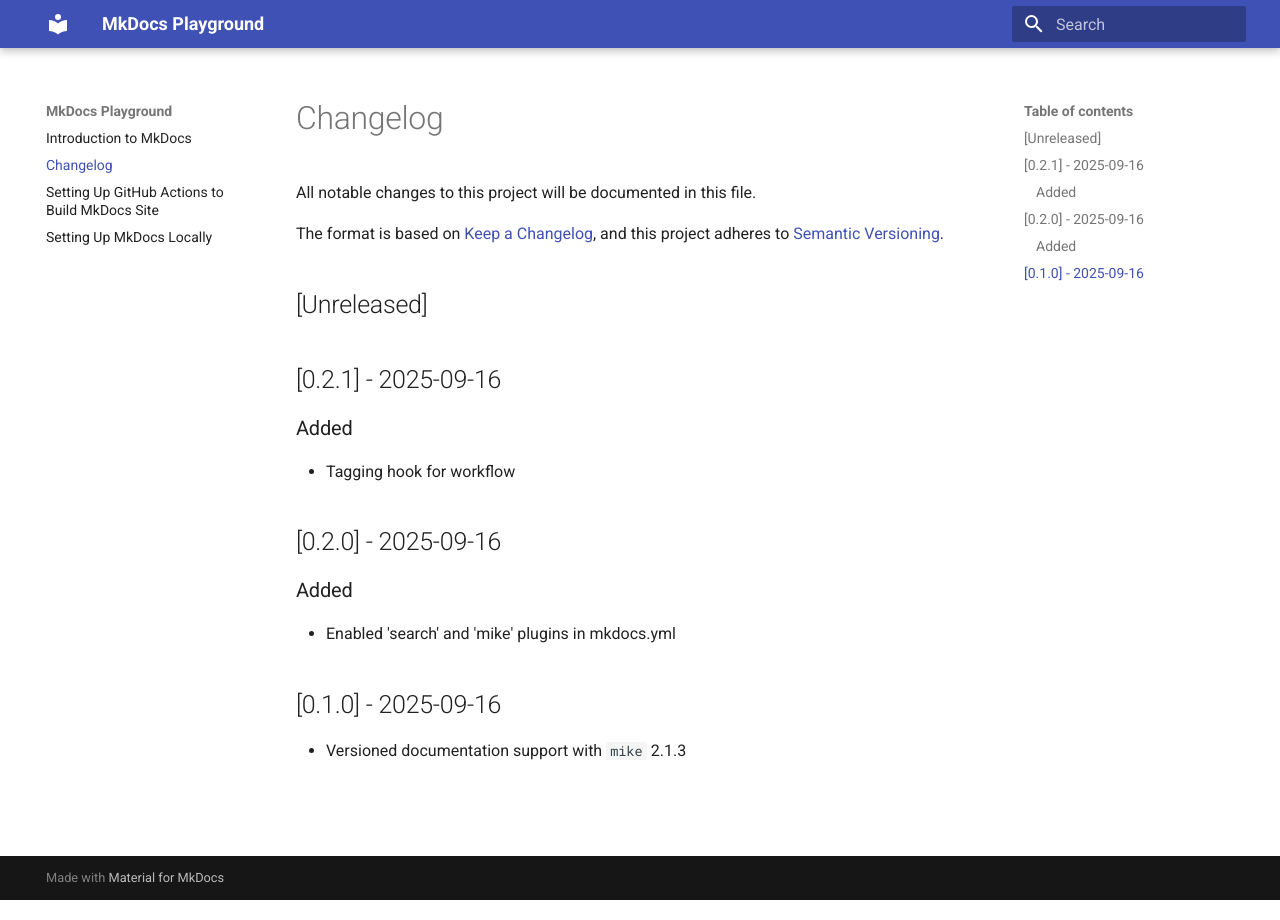
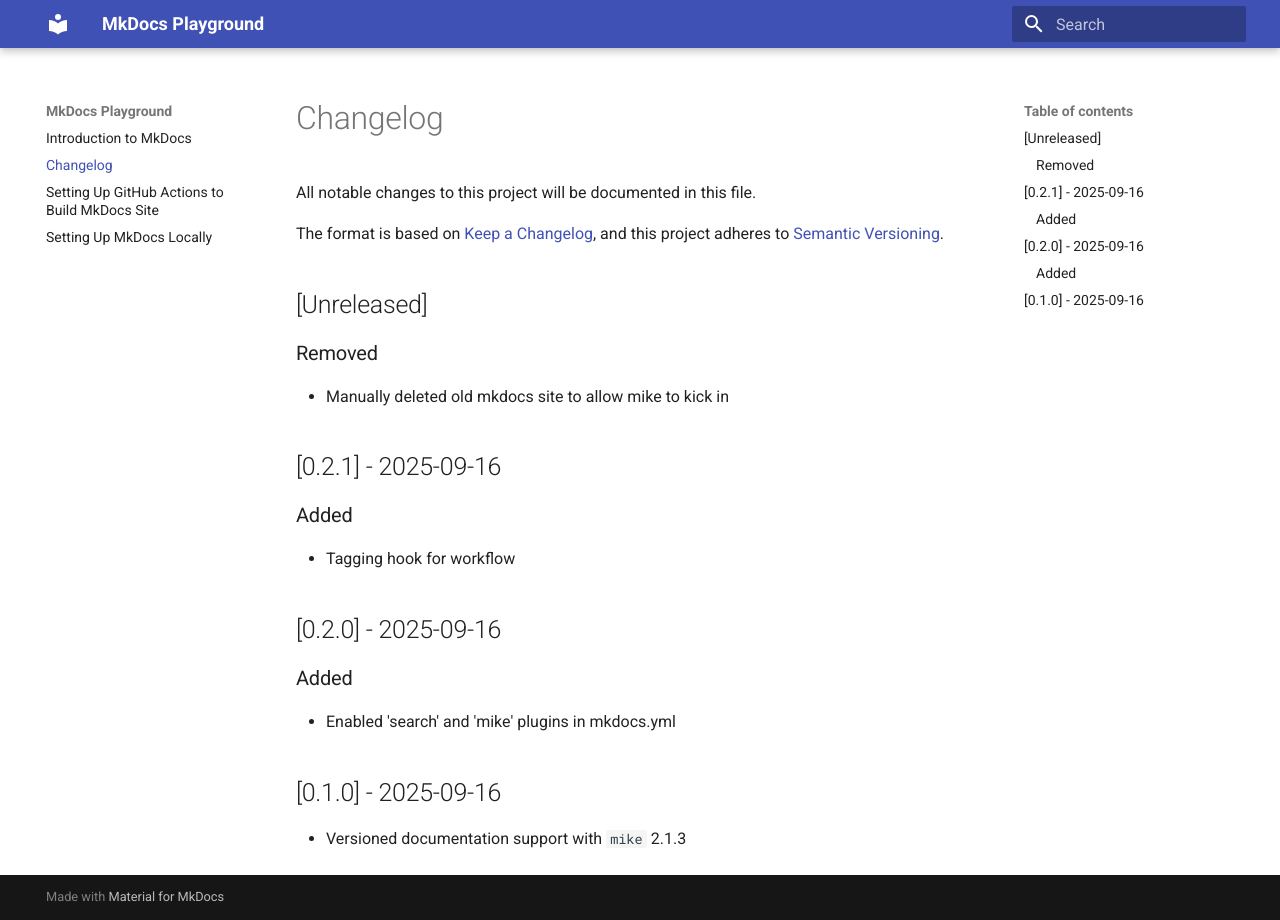
Before and after one commit to hossain-khan/mkdocs-playground, an MkDocs documentation site: the page built from docs/CHANGELOG.md, in a window 1280 px wide. Built offline with MkDocs 1.6.1 and Material for MkDocs 9.7.7, drawn with Linux system fonts in a browser that asks for light colours; the version menu is left out.

Commit message:
[REMOVED] Old mkdocs site at the root

```diff
--- a/docs/CHANGELOG.md
+++ b/docs/CHANGELOG.md
@@ -5,6 +5,8 @@ All notable changes to this project will be documented in this file.
 The format is based on [Keep a Changelog](https://keepachangelog.com/en/1.1.0/), and this project adheres to [Semantic Versioning](https://semver.org/spec/v2.0.0.html).
 
 ## [Unreleased]
+### Removed
+- Manually deleted old mkdocs site to allow mike to kick in
 
 ## [0.2.1] - 2025-09-16
 
```
